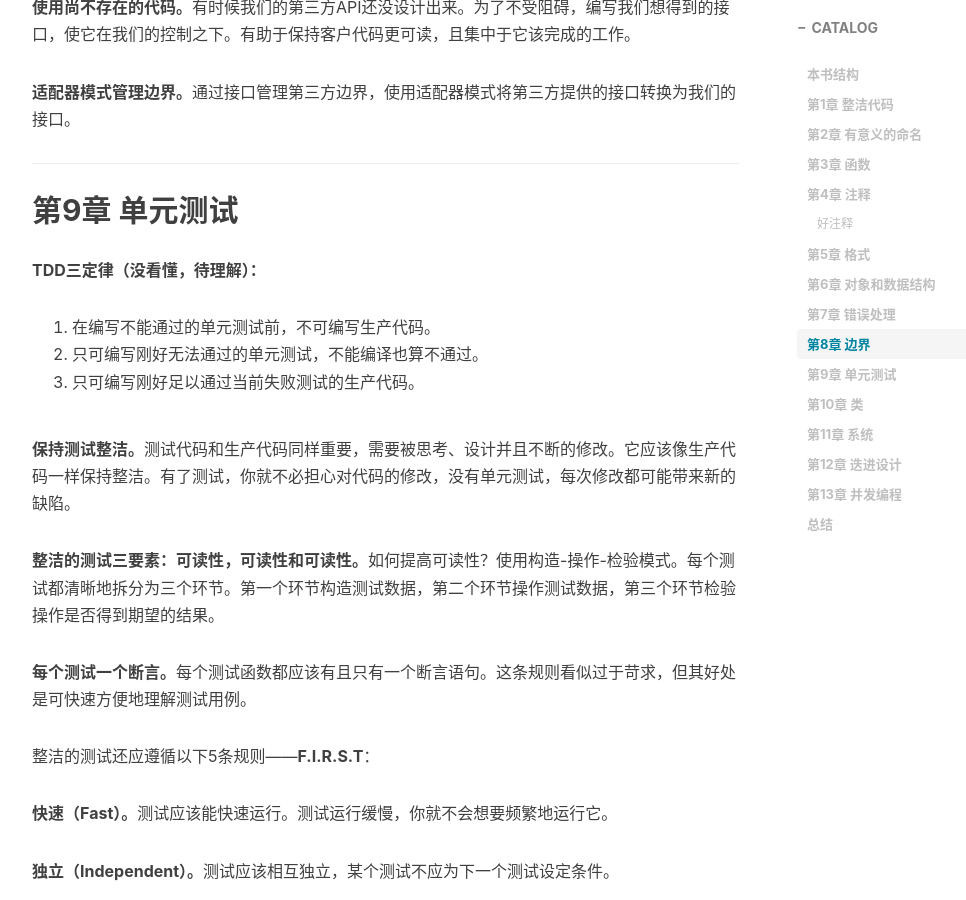
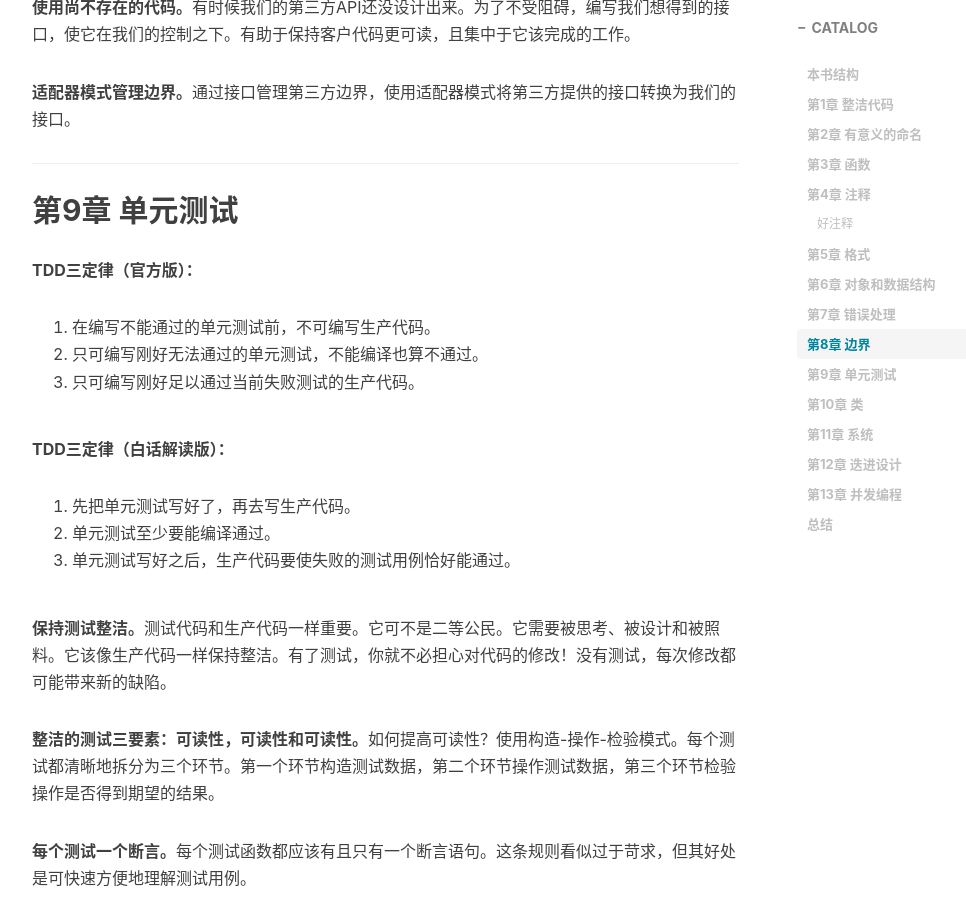
Before and after one commit to wudashan/wudashan.github.io, a Jekyll site: the page built from _posts/2017-05-03-Clean-Code-Read-Notes.markdown, in a window 1280 px wide and 900 px high, scrolled down 5346 px. Shown: the whole window, without its empty margins (233-1199 px from the left). Built offline with Jekyll 4.4.1, drawn with Linux system fonts in a browser that asks for light colours; nearby versions of some CDN libraries; comment, search, counter and statistics services are not loaded.

Commit message:
更新第九章

```diff
--- a/_posts/2017-05-03-Clean-Code-Read-Notes.markdown
+++ b/_posts/2017-05-03-Clean-Code-Read-Notes.markdown
@@ -159,28 +159,29 @@ String outputDir = context.getOptions().getScratchDir().getAbsolutePath();
 
 ## 第9章 单元测试
 
-**TDD三定律（没看懂，待理解）：**
+**TDD三定律（官方版）：**
 
  1. 在编写不能通过的单元测试前，不可编写生产代码。
  2. 只可编写刚好无法通过的单元测试，不能编译也算不通过。
  3. 只可编写刚好足以通过当前失败测试的生产代码。
 
-**保持测试整洁。**测试代码和生产代码同样重要，需要被思考、设计并且不断的修改。它应该像生产代码一样保持整洁。有了测试，你就不必担心对代码的修改，没有单元测试，每次修改都可能带来新的缺陷。
+**TDD三定律（白话解读版）：**
+
+ 1. 先把单元测试写好了，再去写生产代码。
+ 2. 单元测试至少要能编译通过。
+ 3. 单元测试写好之后，生产代码要使失败的测试用例恰好能通过。
+
+**保持测试整洁。**测试代码和生产代码一样重要。它可不是二等公民。它需要被思考、被设计和被照料。它该像生产代码一样保持整洁。有了测试，你就不必担心对代码的修改！没有测试，每次修改都可能带来新的缺陷。
 
 **整洁的测试三要素：可读性，可读性和可读性。**如何提高可读性？使用构造-操作-检验模式。每个测试都清晰地拆分为三个环节。第一个环节构造测试数据，第二个环节操作测试数据，第三个环节检验操作是否得到期望的结果。
 
 **每个测试一个断言。**每个测试函数都应该有且只有一个断言语句。这条规则看似过于苛求，但其好处是可快速方便地理解测试用例。
 
 整洁的测试还应遵循以下5条规则——**F.I.R.S.T**：
-
 **快速（Fast）。**测试应该能快速运行。测试运行缓慢，你就不会想要频繁地运行它。
-
 **独立（Independent）。**测试应该相互独立，某个测试不应为下一个测试设定条件。
-
 **可重复（Repeatable）。**测试应当可在任何环境中重复通过。
-
 **自足验证（Self-Validating）。**测试应该有布尔值输出，无论通过或失败，你不应该查看日志文件来确认测试是否通过。
-
 **及时（Timely）。**测试应及时编写。单元测试应该恰好在使其通过的生产代码之前编写。
 
 ---
```
